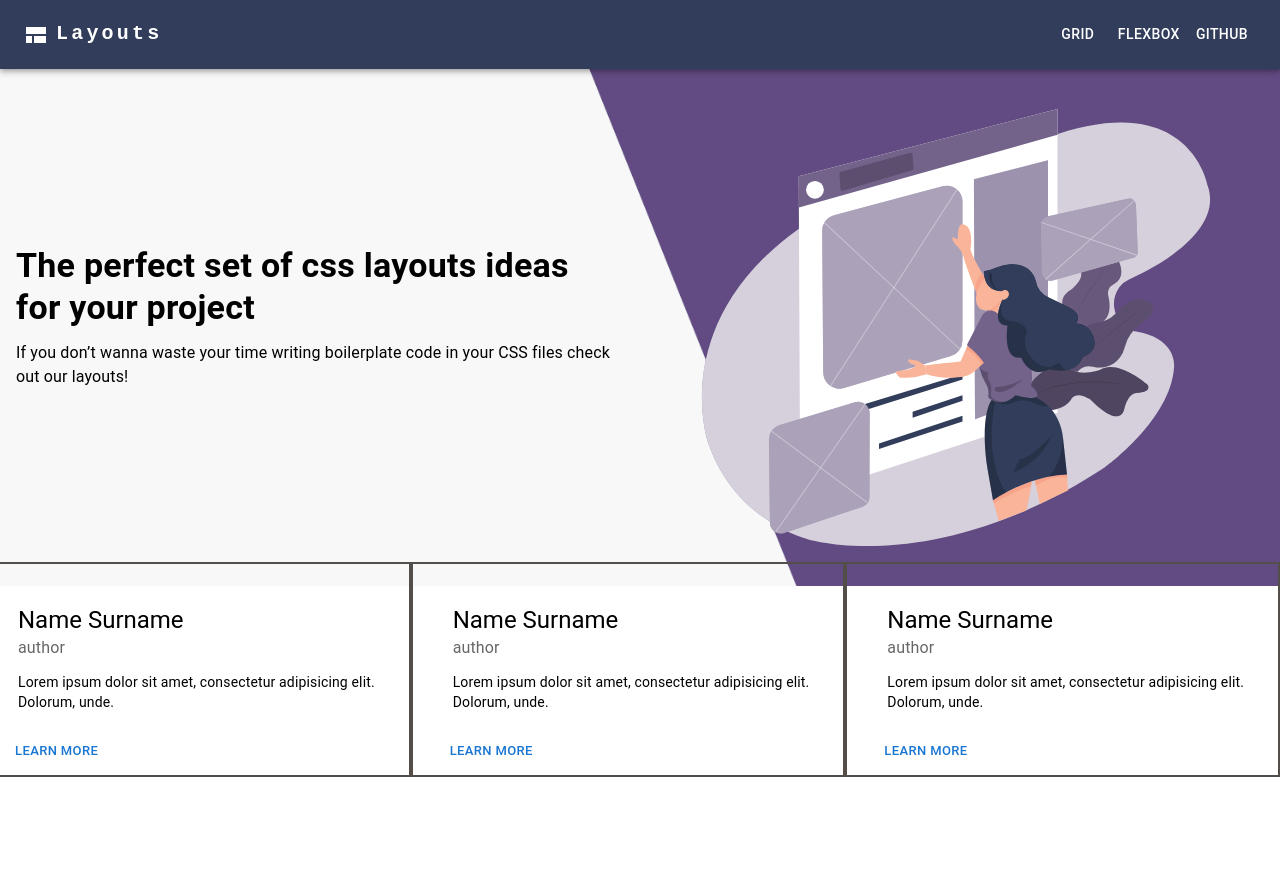
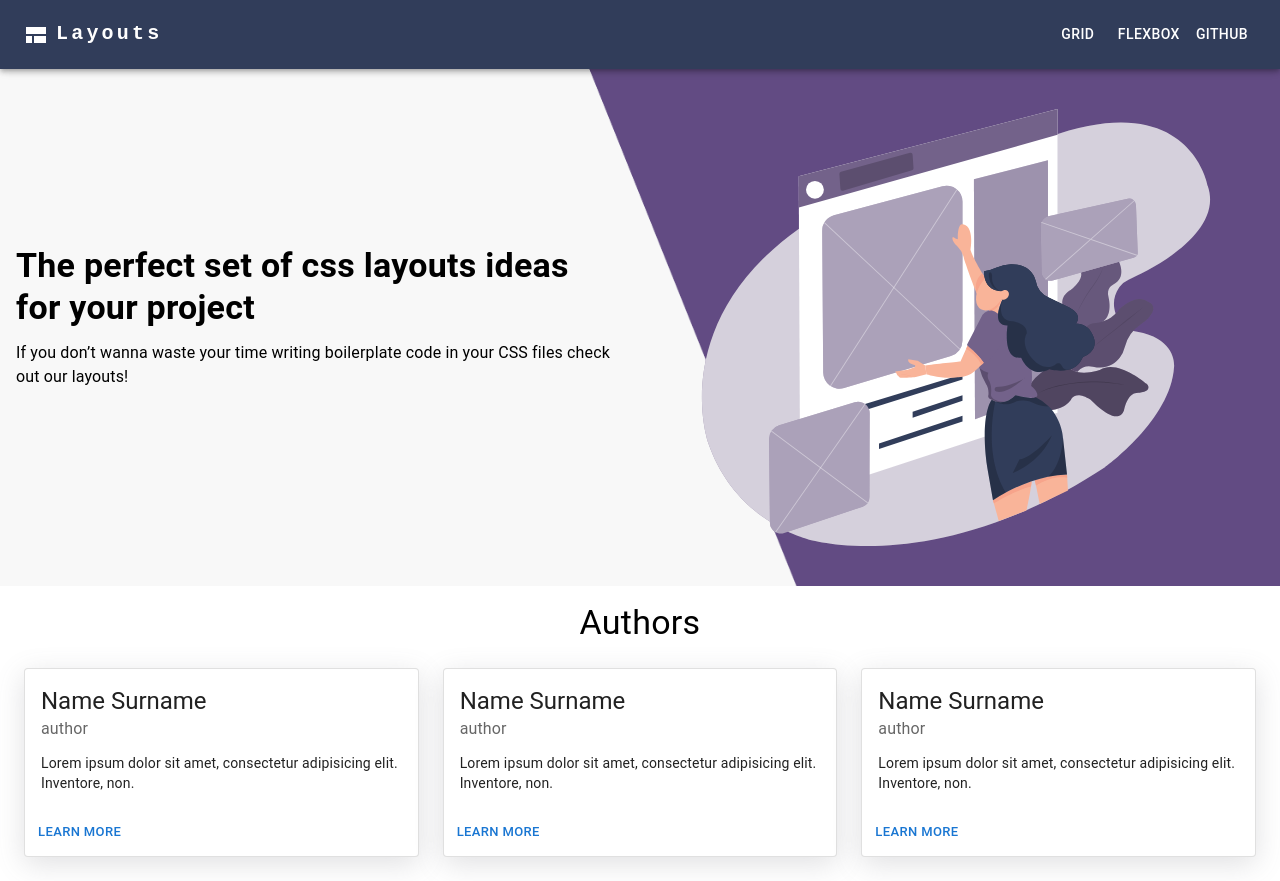
Before and after one commit to 16Bogdan54/Layouts-app-ReactJS, a React (Vite) app: page / in a window 1280 px wide. Before the commit the page ends 800 px from the top, so only its background shows below. Built offline with nearby package versions, Linux system fonts and the light colour scheme.

Commit message:
card fix

```diff
--- a/src/App.tsx
+++ b/src/App.tsx
@@ -1,7 +1,7 @@
 import {Box} from '@mui/material';
 import NavBar from "./components/nav/NavBar";
 import Hero from "./components/hero/Hero";
-import Cards from "./components/cards/Cards"
+import AuthorCards from "./components/cards/AuthorCards"
 /*
 <Code className="whitespace-pre d-block border-2" bg="transparent" color="white" children={
           `.box {
@@ -17,7 +17,7 @@ function App() {
     <Box>
         <NavBar/>
         <Hero/>
-        <Cards/>
+        <AuthorCards/>
     </Box>
   )
 }
--- /dev/null
+++ b/src/components/cards/AuthorCard.tsx
@@ -0,0 +1,33 @@
+import React, {ReactNode} from 'react';
+import {Grid,Card, CardActions, CardContent, Button, Typography} from "@mui/material";
+
+interface Props {
+    fullName: string,
+    link: string,
+    children: string | ReactNode
+}
+
+const AuthorCard = ({fullName, link, children}: Props) => {
+    return (
+        <Grid item xs={12} sm={4} >
+            <Card variant="outlined" sx={{boxShadow: 'rgba(100, 100, 111, 0.2) 0px 7px 29px 0px'}}>
+                <CardContent>
+                    <Typography variant="h5">
+                        {fullName}
+                    </Typography>
+                    <Typography sx={{ mb: 1.5 }} color="text.secondary">
+                        author
+                    </Typography>
+                    <Typography variant="body2">
+                        {children}
+                    </Typography>
+                </CardContent>
+                <CardActions>
+                    <Button target="_blank" href={link} size="small">Learn More</Button>
+                </CardActions>
+            </Card>
+        </Grid>
+    );
+};
+
+export default AuthorCard;
--- /dev/null
+++ b/src/components/cards/AuthorCards.tsx
@@ -0,0 +1,24 @@
+import React from 'react';
+import AuthorCard from './AuthorCard';
+import {Box, Grid, Typography} from "@mui/material";
+
+const AuthorCards = () => {
+    return (
+        <Box>
+            <Typography mt={2} variant="h4" sx={{textAlign: 'center'}}>Authors</Typography>
+            <Grid container spacing={3} padding={3}>
+                <AuthorCard fullName="Name Surname" link="https://github.com/16Bogdan54">
+                    {"Lorem ipsum dolor sit amet, consectetur adipisicing elit. Inventore, non."}
+                </AuthorCard>
+                <AuthorCard fullName="Name Surname" link="https://github.com/16Bogdan54">
+                    {"Lorem ipsum dolor sit amet, consectetur adipisicing elit. Inventore, non."}
+                </AuthorCard>
+                <AuthorCard fullName="Name Surname" link="https://github.com/16Bogdan54">
+                    {"Lorem ipsum dolor sit amet, consectetur adipisicing elit. Inventore, non."}
+                </AuthorCard>
+            </Grid>
+        </Box>
+    );
+};
+
+export default AuthorCards;
--- a/src/components/cards/Card.tsx
+++ /dev/null
@@ -1,29 +0,0 @@
-import * as React from 'react';
-import CardActions from '@mui/material/CardActions';
-import CardContent from '@mui/material/CardContent';
-import Button from '@mui/material/Button';
-import Typography from '@mui/material/Typography';
-import {Grid} from "@mui/material";
-
-const Card = () => {
-    return (
-        <Grid item xs={12} sm={4} sx={{border: '2px solid #534E4A'}}>
-            <CardContent>
-                <Typography variant="h5" component="div">
-                    Name Surname
-                </Typography>
-                <Typography sx={{ mb: 1.5 }} color="text.secondary">
-                    author
-                </Typography>
-                <Typography variant="body2">
-                    Lorem ipsum dolor sit amet, consectetur adipisicing elit. Dolorum, unde.
-                </Typography>
-            </CardContent>
-            <CardActions>
-                <Button size="small">Learn More</Button>
-            </CardActions>
-        </Grid>
-    );
-};
-
-export default Card;
--- a/src/components/cards/Cards.tsx
+++ /dev/null
@@ -1,15 +0,0 @@
-import React from 'react';
-import Card from './Card';
-import {Grid} from "@mui/material";
-
-const Cards = () => {
-    return (
-        <Grid container spacing={3}>
-            <Card/>
-            <Card/>
-            <Card/>
-        </Grid>
-    );
-};
-
-export default Cards;
```
